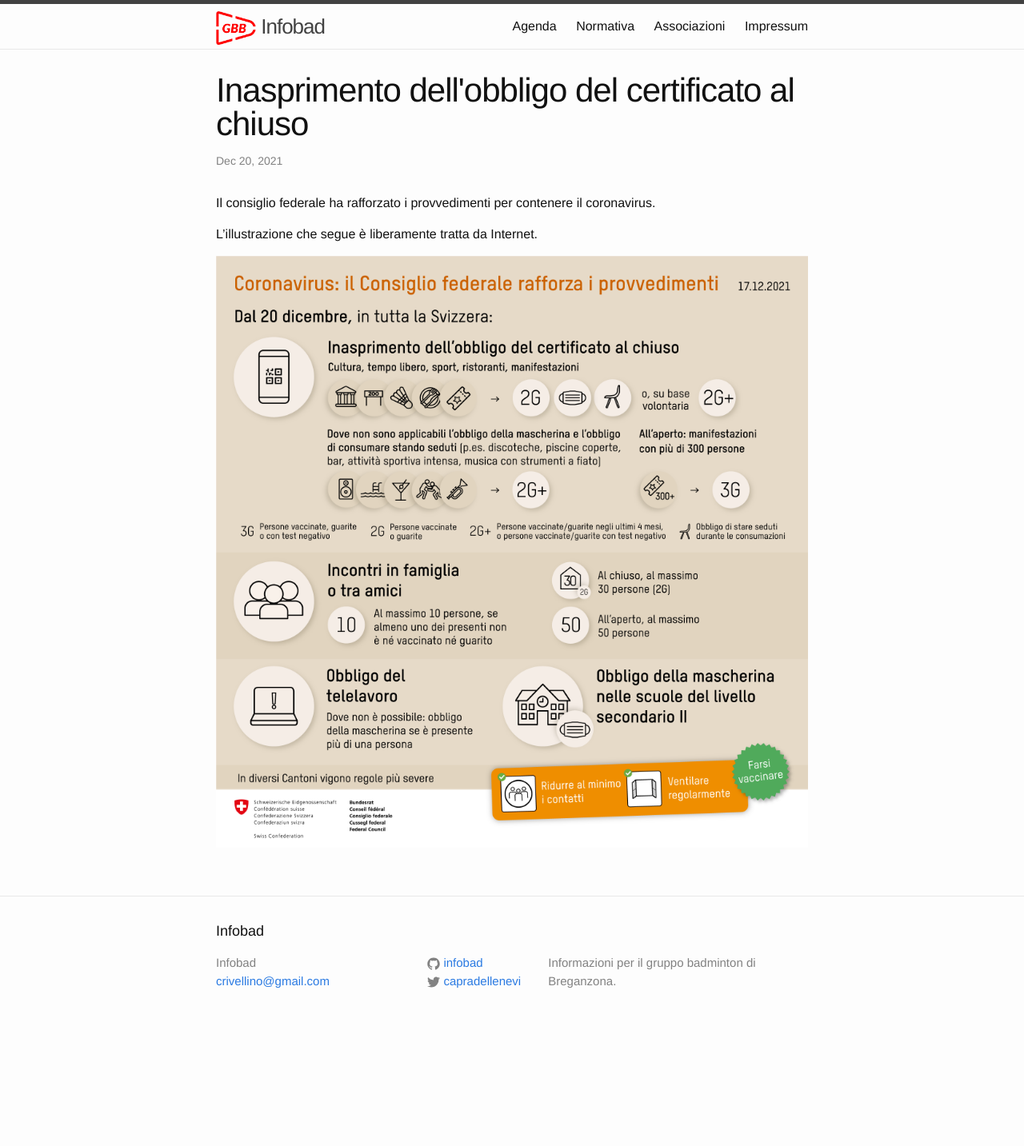
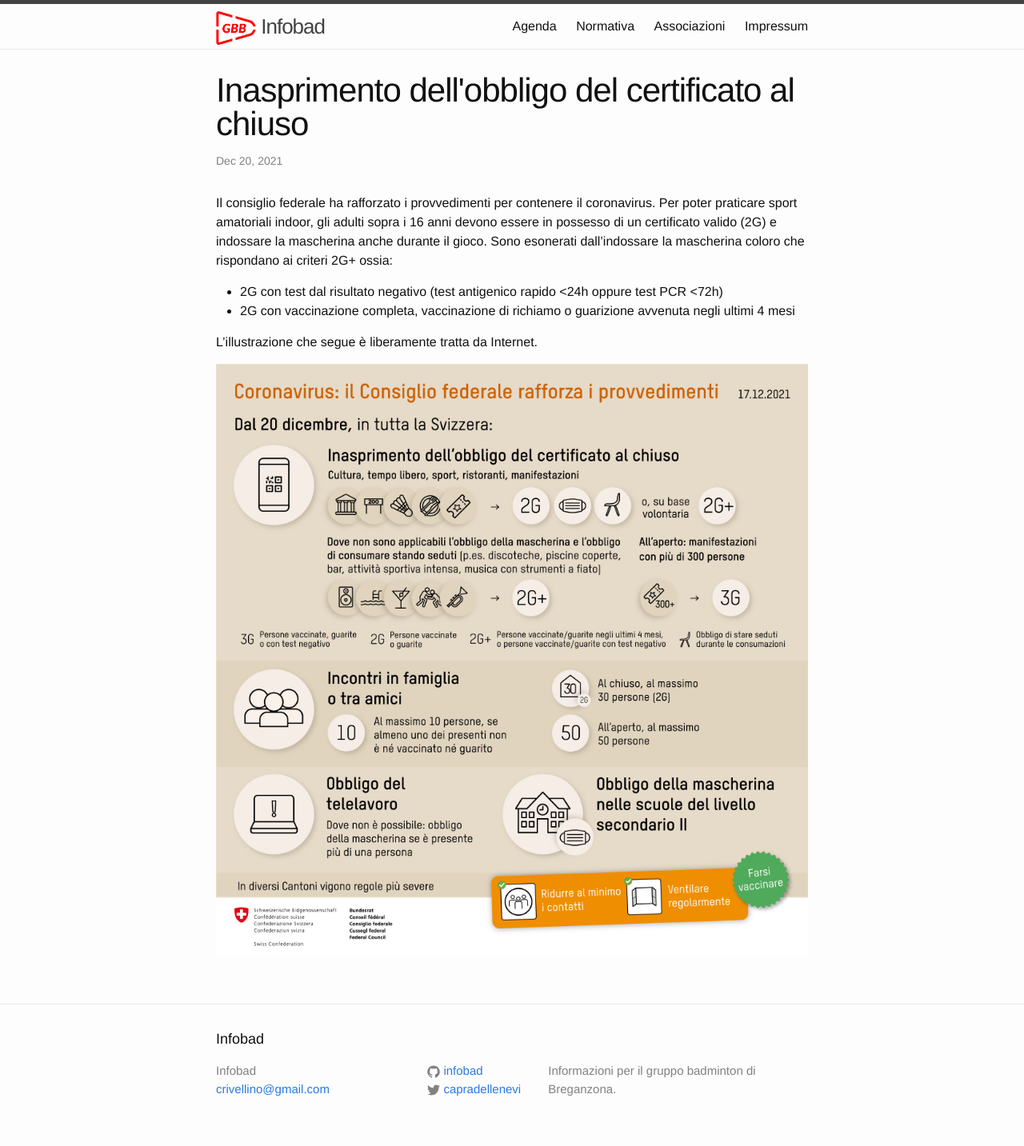
Before and after one commit to infobad/infobad.github.io, a Jekyll site: the page built from _posts/2021-12-20-covid-19.markdown, in a window 1280 px wide. Shown: the whole page at 80% size. Built offline with Jekyll 4.4.1, drawn with Linux system fonts in a browser that asks for light colours; before the commit the page ends 1298 px from its top, so only the background shows below that.

Commit message:
COVID-19 news

```diff
--- a/_posts/2021-12-20-covid-19.markdown
+++ b/_posts/2021-12-20-covid-19.markdown
@@ -4,7 +4,9 @@ title:  "Inasprimento dell'obbligo del certificato al chiuso"
 date:   2021-12-20 17:14:00
 categories: blog update
 ---
-Il consiglio federale ha rafforzato i provvedimenti per contenere il coronavirus.
+Il consiglio federale ha rafforzato i provvedimenti per contenere il coronavirus. Per poter praticare sport amatoriali indoor, gli adulti sopra i 16 anni devono essere in possesso di un certificato valido (2G) e indossare la mascherina anche durante il gioco. Sono esonerati dall'indossare la mascherina coloro che rispondano ai criteri 2G+ ossia:
+* 2G con test dal risultato negativo (test antigenico rapido <24h oppure test PCR <72h)
+* 2G con vaccinazione completa, vaccinazione di richiamo o guarizione avvenuta negli ultimi 4 mesi
 
 L'illustrazione che segue è liberamente tratta da Internet.
 
```
